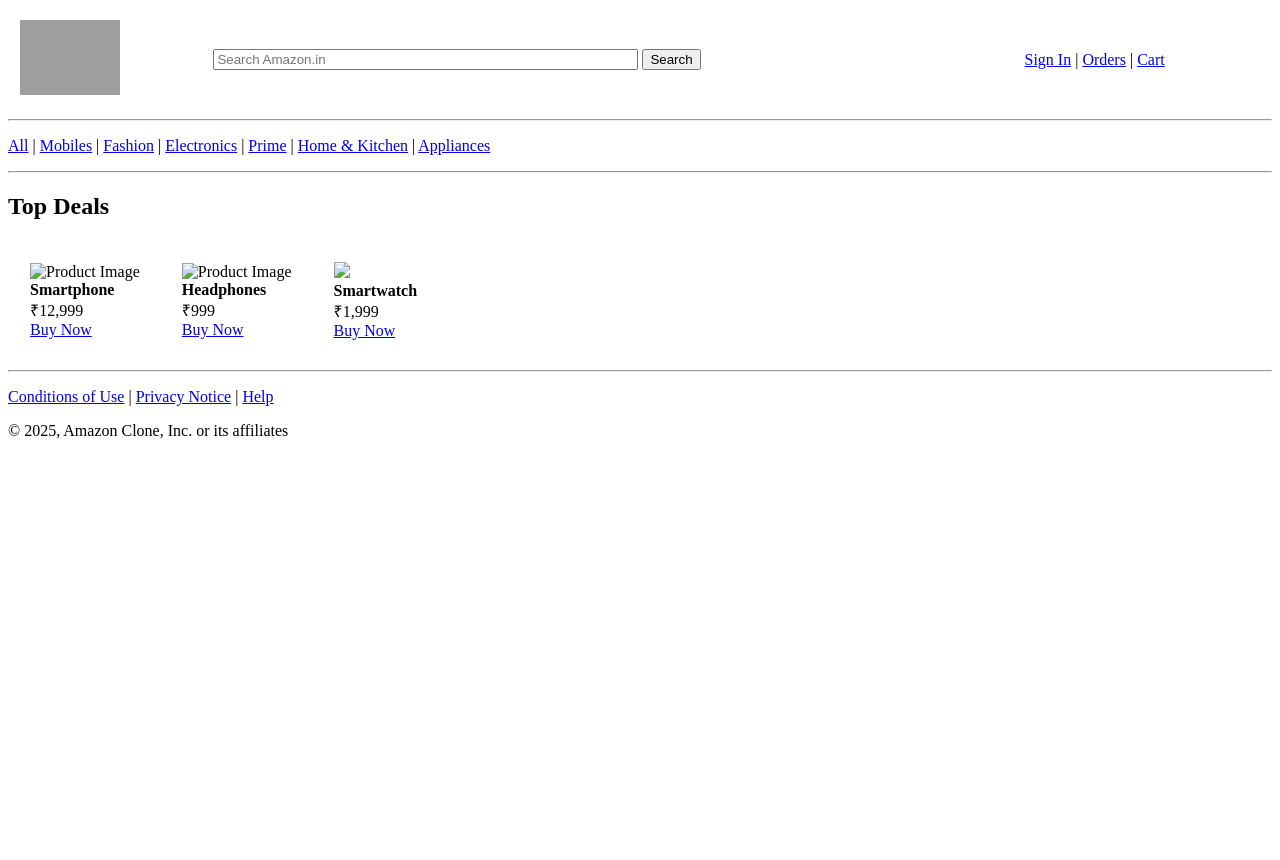
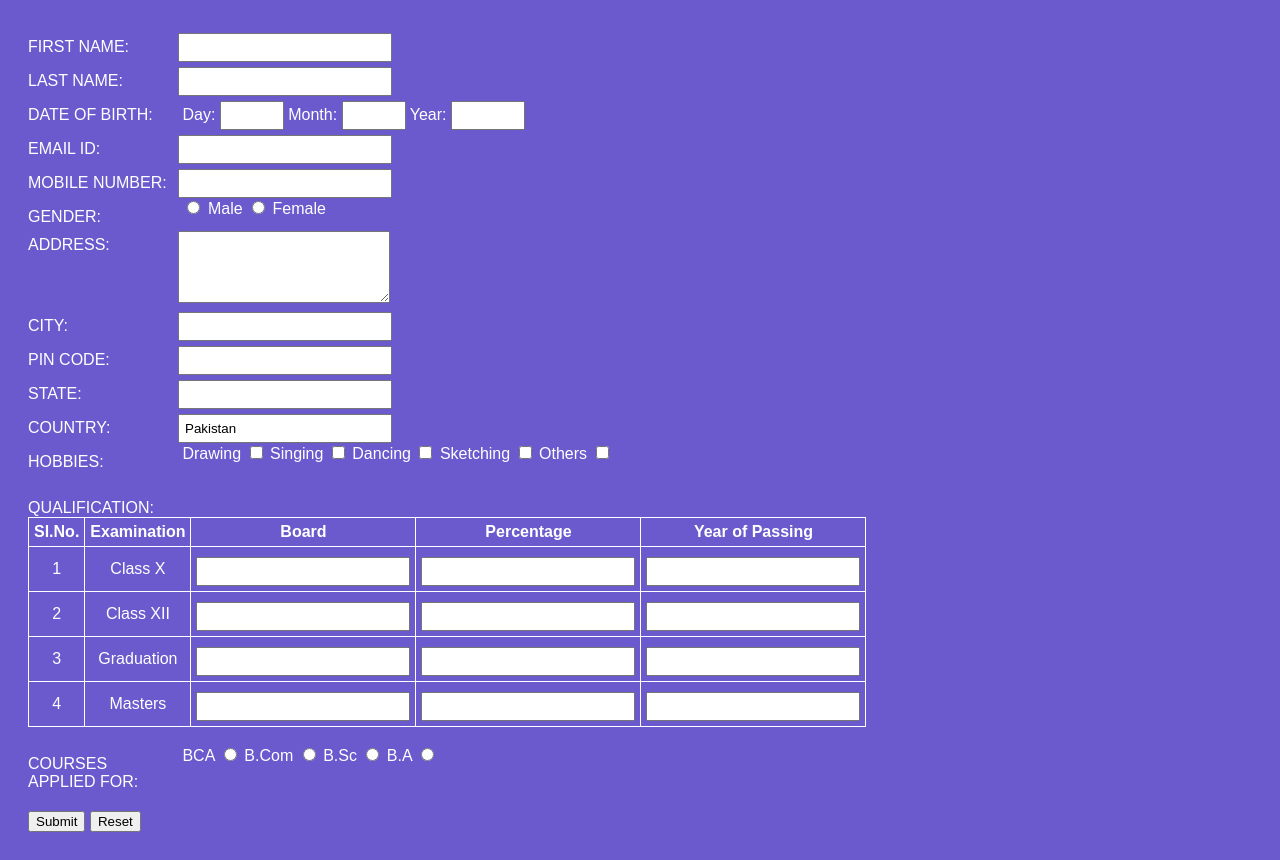
Before and after one commit to fasihurrehman8662/html, a plain HTML site: page index.html in a window 1280 px wide. Before the commit the page ends 800 px from the top, so only its background shows below. Drawn offline with Linux system fonts and the light colour scheme; grey boxes are pictures that could not be loaded.

Commit message:
Add files via upload

```diff
--- a/index.html
+++ b/index.html
@@ -1,85 +1,117 @@
 <!DOCTYPE html>
 <html>
 <head>
-    <title>Amazon Clone</title>
+    <title>Student Application Form</title>
+    <style>
+        body {
+            background-color: #6a5acd;
+            font-family: Arial, sans-serif;
+            color: white;
+            padding: 20px;
+        }
+
+        label {
+            display: inline-block;
+            width: 150px;
+            margin-top: 10px;
+            vertical-align: top;
+        }
+
+        input[type="text"],
+        input[type="email"],
+        input[type="number"],
+        select,
+        textarea {
+            width: 200px;
+            padding: 5px;
+            margin-top: 5px;
+        }
+
+        textarea {
+            height: 60px;
+        }
+
+        table, th, td {
+            border: 1px solid white;
+            border-collapse: collapse;
+            color: white;
+        }
+
+        th, td {
+            padding: 5px;
+            text-align: center;
+        }
+
+        .container {
+            max-width: 700px;
+        }
+
+        .buttons {
+            margin-top: 20px;
+        }
+
+    </style>
 </head>
 <body>
+    <div class="container">
+        <form>
+            <label>FIRST NAME:</label><input type="text" maxlength="30" /><br/>
+            <label>LAST NAME:</label><input type="text" maxlength="30" /><br/>
+            <label>DATE OF BIRTH:</label>
+            Day: <input type="number" min="1" max="31" style="width: 50px;" />
+            Month: <input type="number" min="1" max="12" style="width: 50px;" />
+            Year: <input type="number" min="1900" max="2025" style="width: 60px;" /><br/>
+            <label>EMAIL ID:</label><input type="email" /><br/>
+            <label>MOBILE NUMBER:</label><input type="text" maxlength="10" /><br/>
+            <label>GENDER:</label>
+            <input type="radio" name="gender" value="Male" /> Male
+            <input type="radio" name="gender" value="Female" /> Female<br/>
+            <label>ADDRESS:</label><textarea></textarea><br/>
+            <label>CITY:</label><input type="text" maxlength="30" /><br/>
+            <label>PIN CODE:</label><input type="text" maxlength="6" /><br/>
+            <label>STATE:</label><input type="text" maxlength="30" /><br/>
+            <label>COUNTRY:</label><input type="text" value="Pakistan" readonly /><br/>
+            <label>HOBBIES:</label>
+            Drawing <input type="checkbox" />
+            Singing <input type="checkbox" />
+            Dancing <input type="checkbox" />
+            Sketching <input type="checkbox" />
+            Others <input type="checkbox" /><br/><br/>
 
-    <!-- Header Section -->
-    <header>
-        <table width="100%" cellpadding="10">
-            <tr>
-                <td><img src="https://upload.wikimedia.org/wikipedia/commons/a/a9/Amazon_logo.svg" alt="Amazon Logo" width="100"></td>
-                <td>
-                    <form>
-                        <input type="text" placeholder="Search Amazon.in" size="50">
-                        <input type="submit" value="Search">
-                    </form>
-                </td>
-                <td>
-                    <a href="#">Sign In</a> |
-                    <a href="#">Orders</a> |
-                    <a href="#">Cart</a>
-                </td>
-            </tr>
-        </table>
-    </header>
+            <label>QUALIFICATION:</label><br/>
+            <table>
+                <tr>
+                    <th>Sl.No.</th>
+                    <th>Examination</th>
+                    <th>Board</th>
+                    <th>Percentage</th>
+                    <th>Year of Passing</th>
+                </tr>
+                <tr>
+                    <td>1</td><td>Class X</td><td><input type="text" maxlength="10" /></td><td><input type="text" maxlength="5" /></td><td><input type="text" maxlength="4" /></td>
+                </tr>
+                <tr>
+                    <td>2</td><td>Class XII</td><td><input type="text" maxlength="10" /></td><td><input type="text" maxlength="5" /></td><td><input type="text" maxlength="4" /></td>
+                </tr>
+                <tr>
+                    <td>3</td><td>Graduation</td><td><input type="text" maxlength="10" /></td><td><input type="text" maxlength="5" /></td><td><input type="text" maxlength="4" /></td>
+                </tr>
+                <tr>
+                    <td>4</td><td>Masters</td><td><input type="text" maxlength="10" /></td><td><input type="text" maxlength="5" /></td><td><input type="text" maxlength="4" /></td>
+                </tr>
+            </table><br/>
 
-    <hr>
+            <label>COURSES APPLIED FOR:</label>
+            BCA <input type="radio" name="course" />
+            B.Com <input type="radio" name="course" />
+            B.Sc <input type="radio" name="course" />
+            B.A <input type="radio" name="course" /><br/>
 
-    <!-- Navigation Bar -->
-    <nav>
-        <p>
-            <a href="#">All</a> |
-            <a href="#">Mobiles</a> |
-            <a href="#">Fashion</a> |
-            <a href="#">Electronics</a> |
-            <a href="#">Prime</a> |
-            <a href="#">Home & Kitchen</a> |
-            <a href="#">Appliances</a>
-        </p>
-    </nav>
-
-    <hr>
-
-    <!-- Main Content -->
-    <main>
-        <h2>Top Deals</h2>
-        <table cellpadding="20">
-            <tr>
-                <td>
-                    <img src="Apple-iPhone-16-Pro-hero-240909-lp.jpg.landing-big_2x.jpg"width=250 alt="Product Image"><br>
-                    <strong>Smartphone</strong><br>
-                    ₹12,999<br>
-                    <a href="#">Buy Now</a>
-                </td>
-                <td>
-                    <img src="bluetoothheadphones-2048px-0876.jpg" alt="Product Image" width="250"><br>
-                    <strong>Headphones</strong><br>
-                    ₹999<br>
-                    <a href="#">Buy Now</a>
-                </td>
-                <td>
-                    <img src="Smartwatch-Da-Apple.webp" width="250" Image"><br>
-                    <strong>Smartwatch</strong><br>
-                    ₹1,999<br>
-                    <a href="#">Buy Now</a>
-                </td>
-            </tr>
-        </table>
-    </main>
-
-    <hr>
-
-    <!-- Footer Section -->
-    <footer>
-        <p>
-            <a href="#">Conditions of Use</a> |
-            <a href="#">Privacy Notice</a> |
-            <a href="#">Help</a>
-        </p>
-        <p>&copy; 2025, Amazon Clone, Inc. or its affiliates</p>
-    </footer>
-
+            <div class="buttons">
+                <input type="submit" value="Submit" />
+                <input type="reset" value="Reset" />
+            </div>
+        </form>
+    </div>
 </body>
 </html>
```
